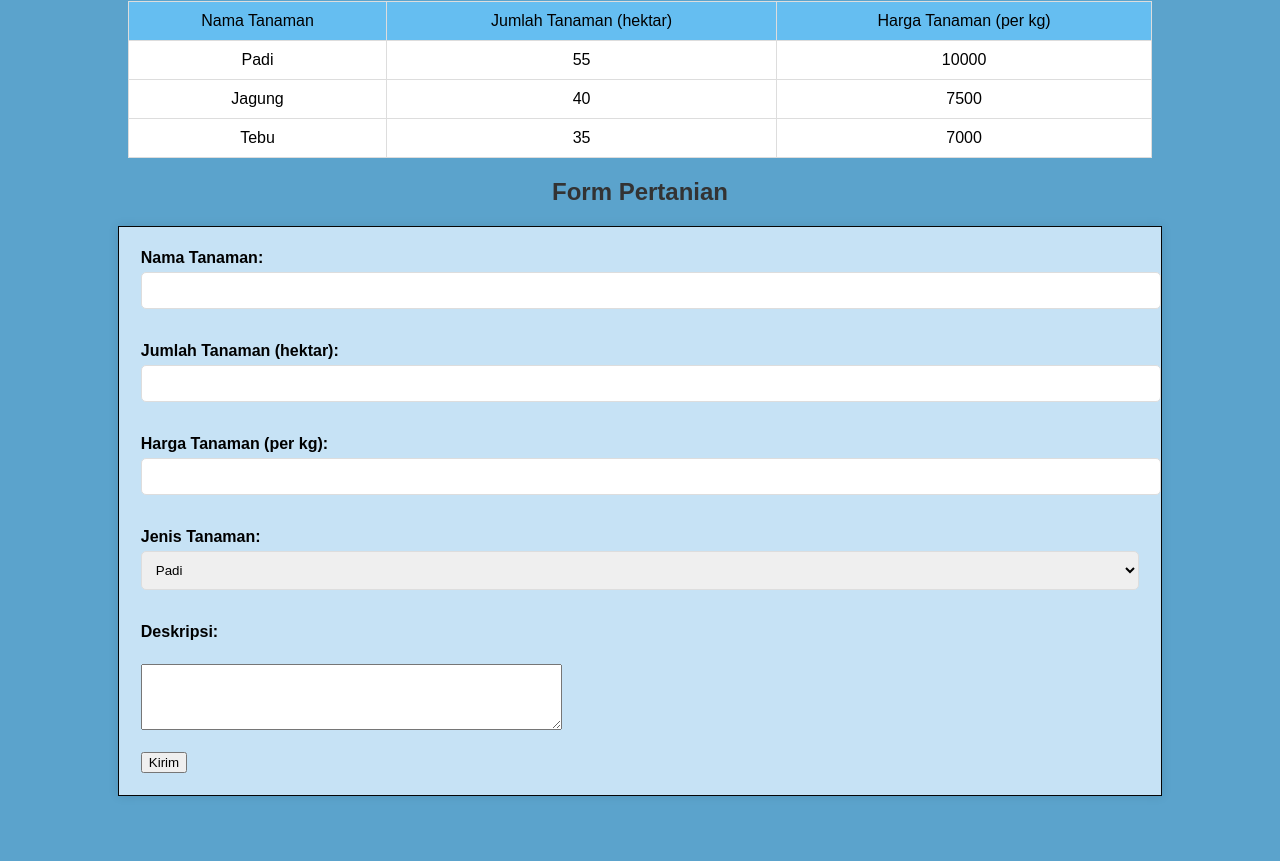
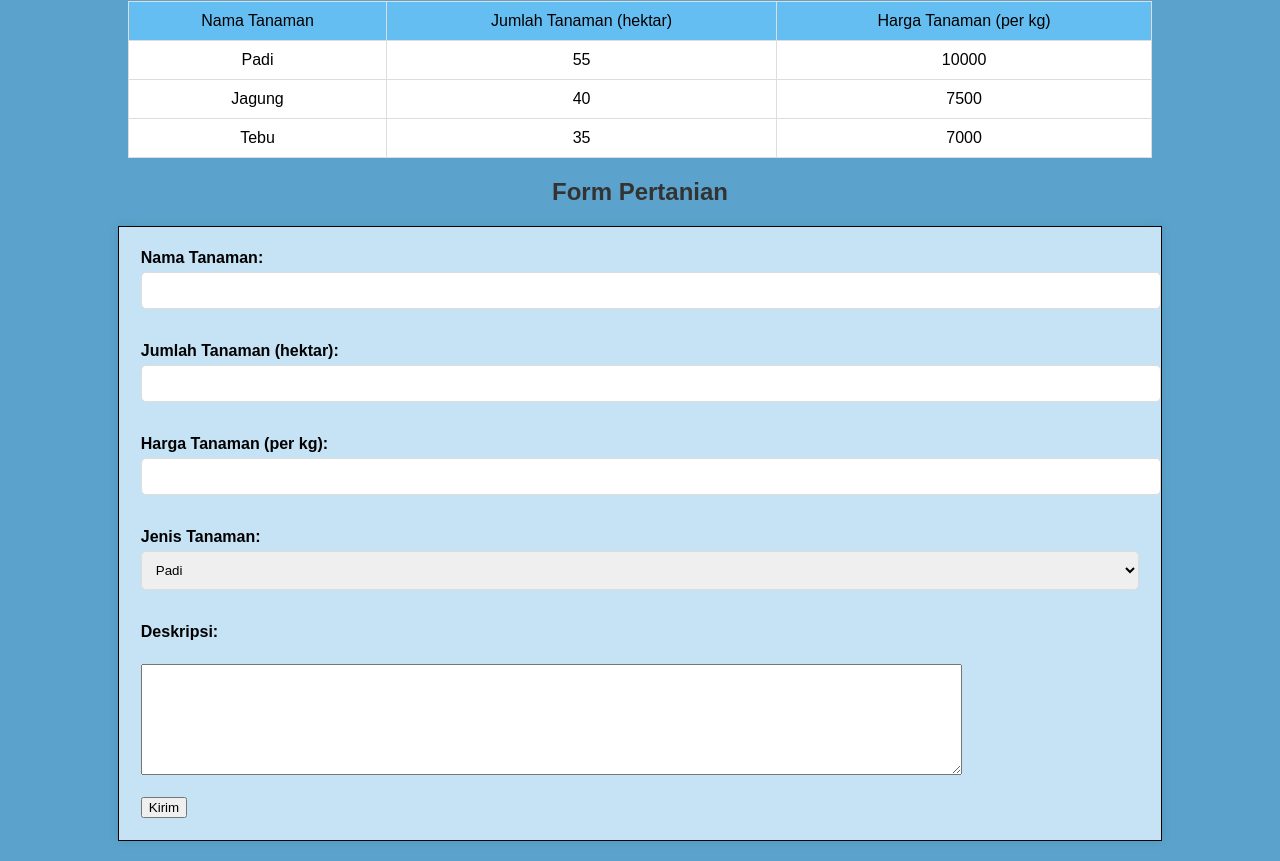
Before and after one commit to ukaasyahfathurriziq/Tugas2-HTML, a plain HTML site: page tugas 2 HTML/index.html in a window 1280 px wide. Shown: the part 79-940 px from the top of the page. Before the commit the page ends 895 px from the top, so only its background shows below. Drawn offline with Linux system fonts and the light colour scheme.

Commit message:
Update index.html

```diff
--- a/tugas 2 HTML/index.html
+++ b/tugas 2 HTML/index.html
@@ -105,7 +105,7 @@
     </select><br><br>
 
     <label for="deskripsi">Deskripsi:</label><br>
-    <textarea id="deskripsi" name="deskripsi" rows="4" cols="50"></textarea><br><br>
+    <textarea id="deskripsi" name="deskripsi" rows="7" cols="100"></textarea><br><br>
 
     <input type="submit" value="Kirim">
     </form>
```
